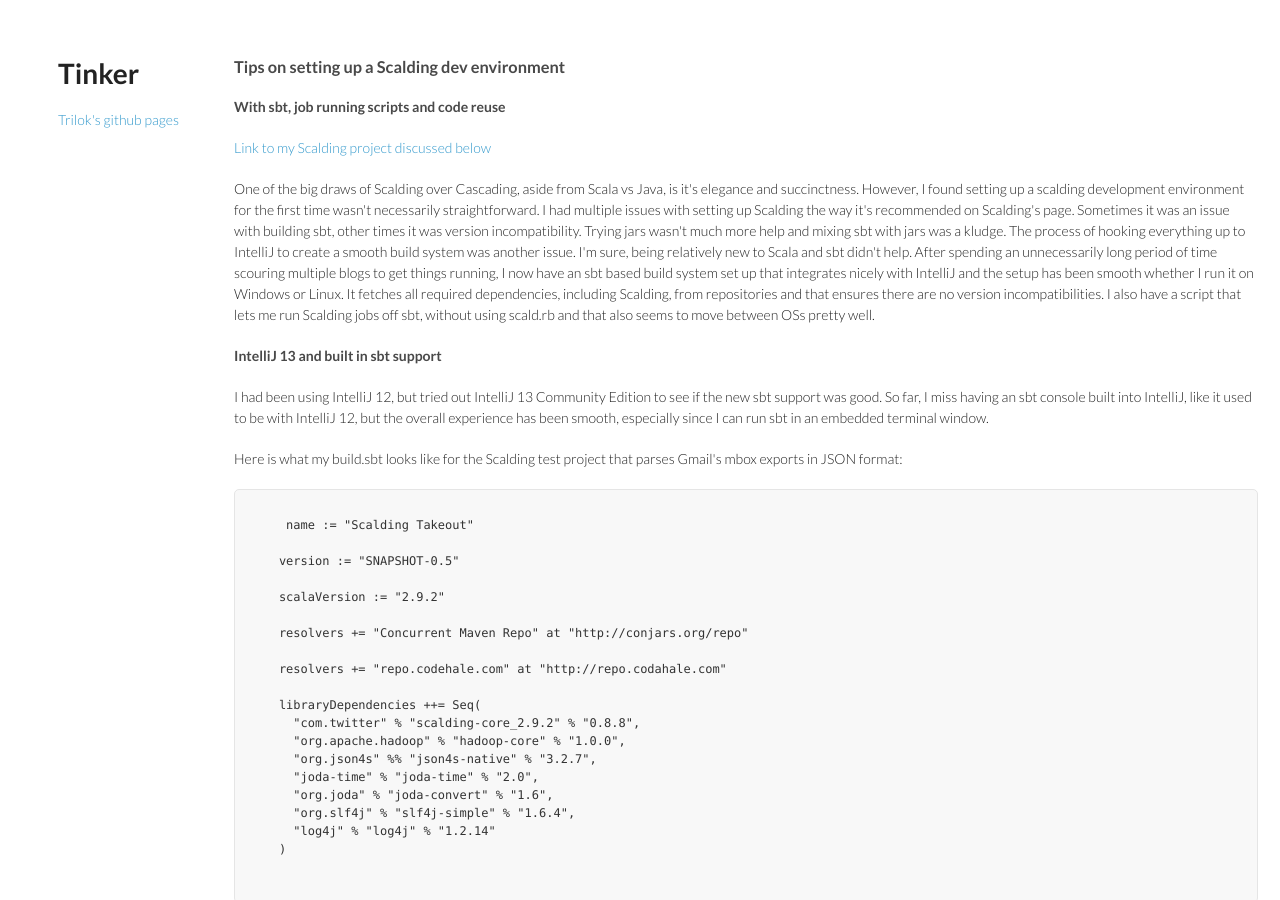
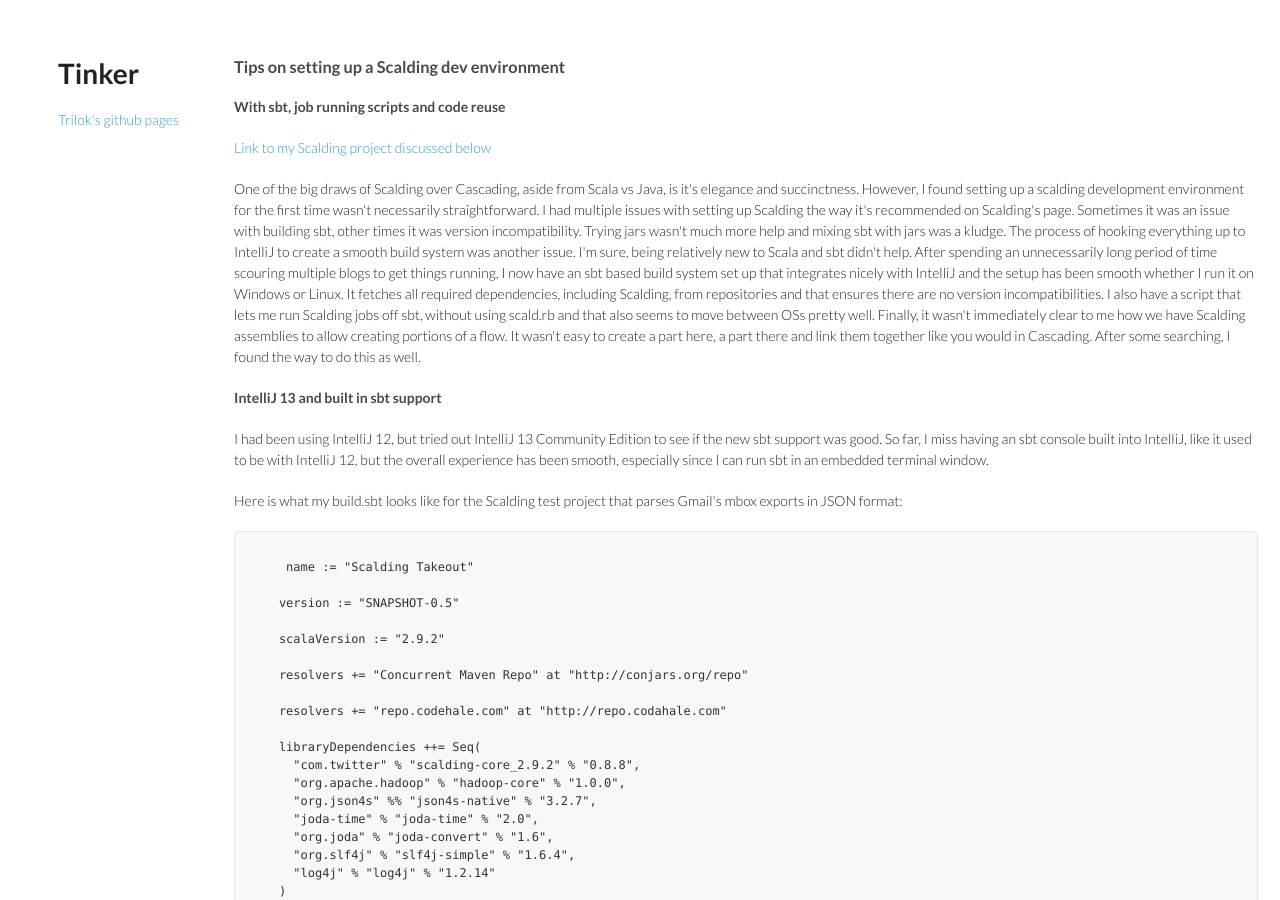
Before and after one commit to trilokacharya/trilokacharya.github.io, a Jekyll site: the page built from sbt_scalding_takeout.html, in a window 1280 px wide and 900 px high. Built offline with Jekyll 4.4.1, drawn with Linux system fonts in a browser that asks for light colours; Markdown is read by kramdown in place of the engine named in the settings.

Commit message:
Minor edits

```diff
--- a/sbt_scalding_takeout.html
+++ b/sbt_scalding_takeout.html
@@ -19,6 +19,9 @@
     blogs to get things running, I now have an sbt based build system set up that integrates nicely with IntelliJ and the setup has been smooth whether I run it
     on Windows or Linux. It fetches all required dependencies, including Scalding, from repositories and that ensures there are no version incompatibilities.
     I also have a script that lets me run Scalding jobs off sbt, without using scald.rb and that also seems to move between OSs pretty well.
+
+    Finally, it wasn't immediately clear to me how we have Scalding assemblies to allow creating portions of a flow. It wasn't easy to create a part here, a part there and
+    link them together like you would in Cascading. After some searching, I found the way to do this as well.
 </p>
 
 <h4> IntelliJ 13 and built in sbt support </h4>
```
